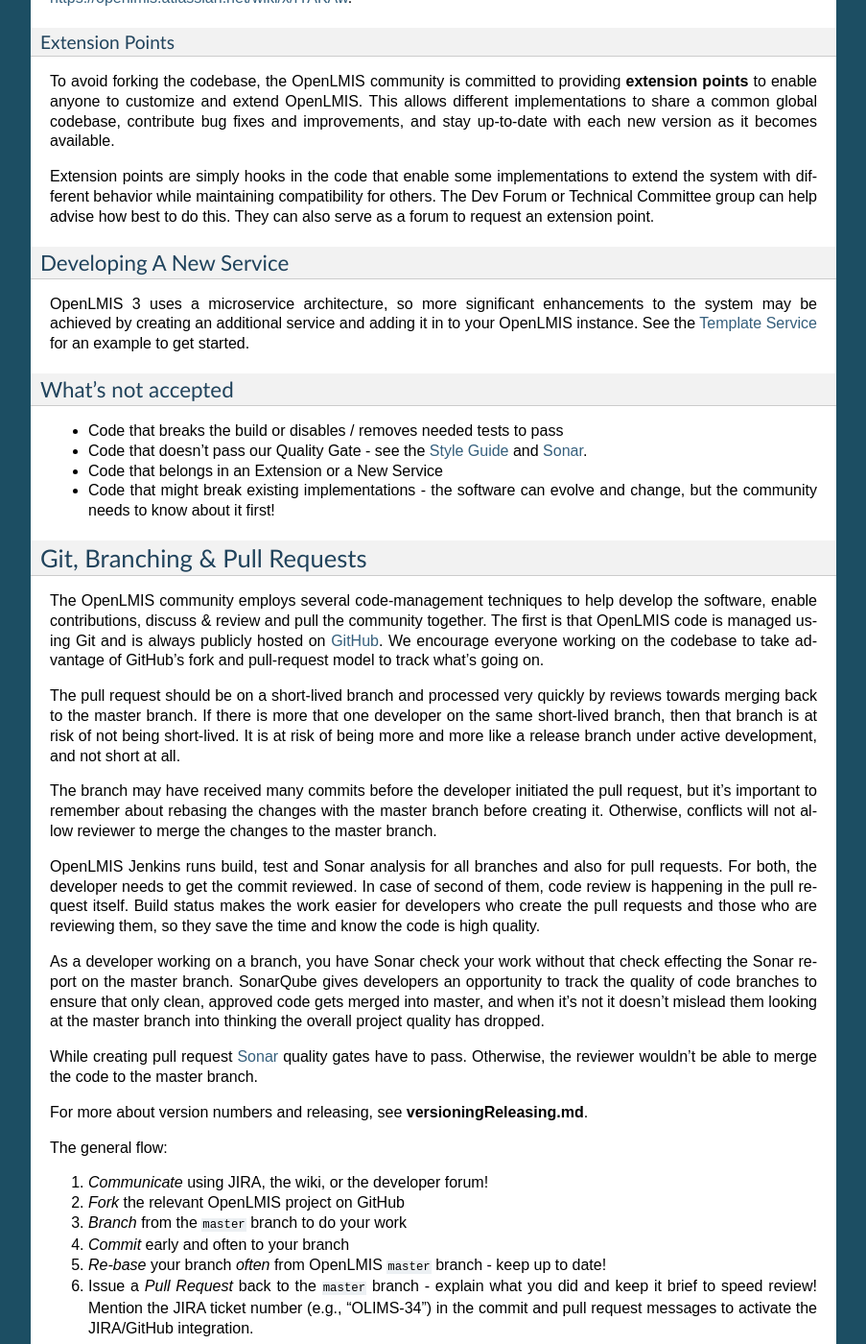
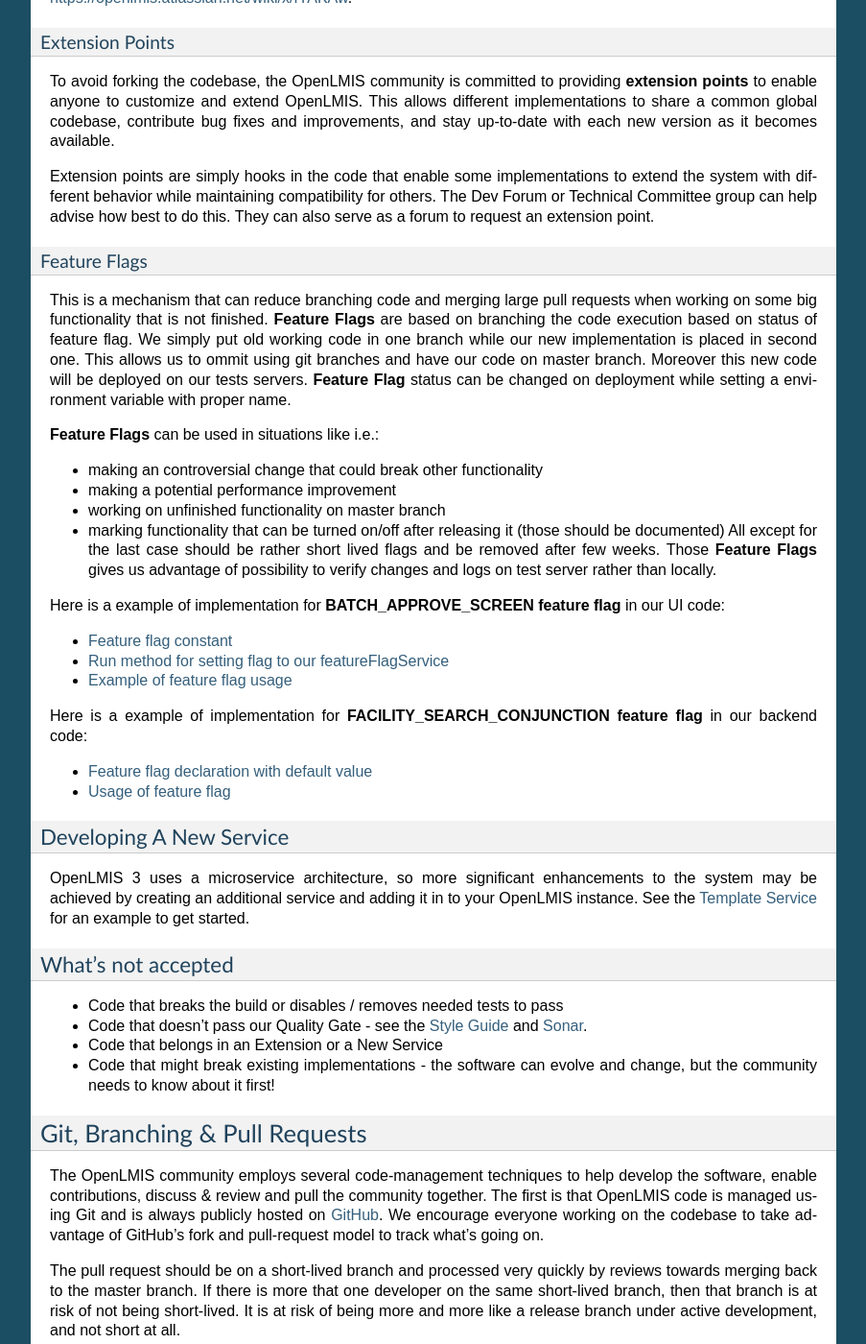
Before and after one commit to OpenLMIS/openlmis-ref-distro, a Sphinx documentation site: the page built from docs/source/contribute/contributionGuide.md, in a window 1280 px wide and 1400 px high, scrolled down 3540 px. Shown: the whole window at 96% size, without its empty margins (198-1101 px from the left). Built offline with Sphinx 7.4.7, drawn with Linux system fonts in a browser that asks for light colours; pages that are not in the unit, such as notebooks, are missing from menus.

Commit message:
OLMIS-4797: added documentation for feature flags

```diff
--- a/docs/source/contribute/contributionGuide.md
+++ b/docs/source/contribute/contributionGuide.md
@@ -144,6 +144,31 @@
 Extension points are simply hooks in the code that enable some implementations to extend the system with different
 behavior while maintaining compatibility for others. The Dev Forum or Technical Committee group can help advise how
 best to do this. They can also serve as a forum to request an extension point.
+
+#### Feature Flags
+
+This is a mechanism that can reduce branching code and merging large pull requests when working on some big
+functionality that is not finished. **Feature Flags** are based on branching the code execution based on status
+of feature flag. We simply put old working code in one branch while our new implementation is placed in second one.
+This allows us to ommit using git branches and have our code on master branch. Moreover this new code will be deployed
+on our tests servers. **Feature Flag** status can be changed on deployment while setting a environment variable with proper name.
+
+**Feature Flags** can be used in situations like i.e.:
+* making an controversial change that could break other functionality
+* making a potential performance improvement
+* working on unfinished functionality on master branch
+* marking functionality that can be turned on/off after releasing it (those should be documented)
+All except for the last case should be rather short lived flags and be removed after few weeks.
+Those **Feature Flags** gives us advantage of possibility to verify changes and logs on test server rather than locally.
+
+Here is a example of implementation for **BATCH_APPROVE_SCREEN feature flag** in our UI code:
+* [Feature flag constant](https://github.com/OpenLMIS/openlmis-requisition-ui/blob/master/src/requisition-batch-approval/batch-approve-screen-flag.constant.js)
+* [Run method for setting flag to our featureFlagService](https://github.com/OpenLMIS/openlmis-requisition-ui/blob/master/src/requisition-batch-approval/requisition-batch-approve.flag.run.js)
+* [Example of feature flag usage](https://github.com/OpenLMIS/openlmis-requisition-ui/blob/master/src/requisition-approval/requisition-approval.routes.js#L70)
+
+Here is a example of implementation for **FACILITY_SEARCH_CONJUNCTION feature flag** in our backend code:
+* [Feature flag declaration with default value](https://github.com/OpenLMIS/openlmis-referencedata/blob/master/src/main/resources/application.properties#L57)
+* [Usage of feature flag](https://github.com/OpenLMIS/openlmis-referencedata/blob/master/src/main/java/org/openlmis/referencedata/service/FacilityService.java#L53)
 
 ### Developing A New Service
 
```
